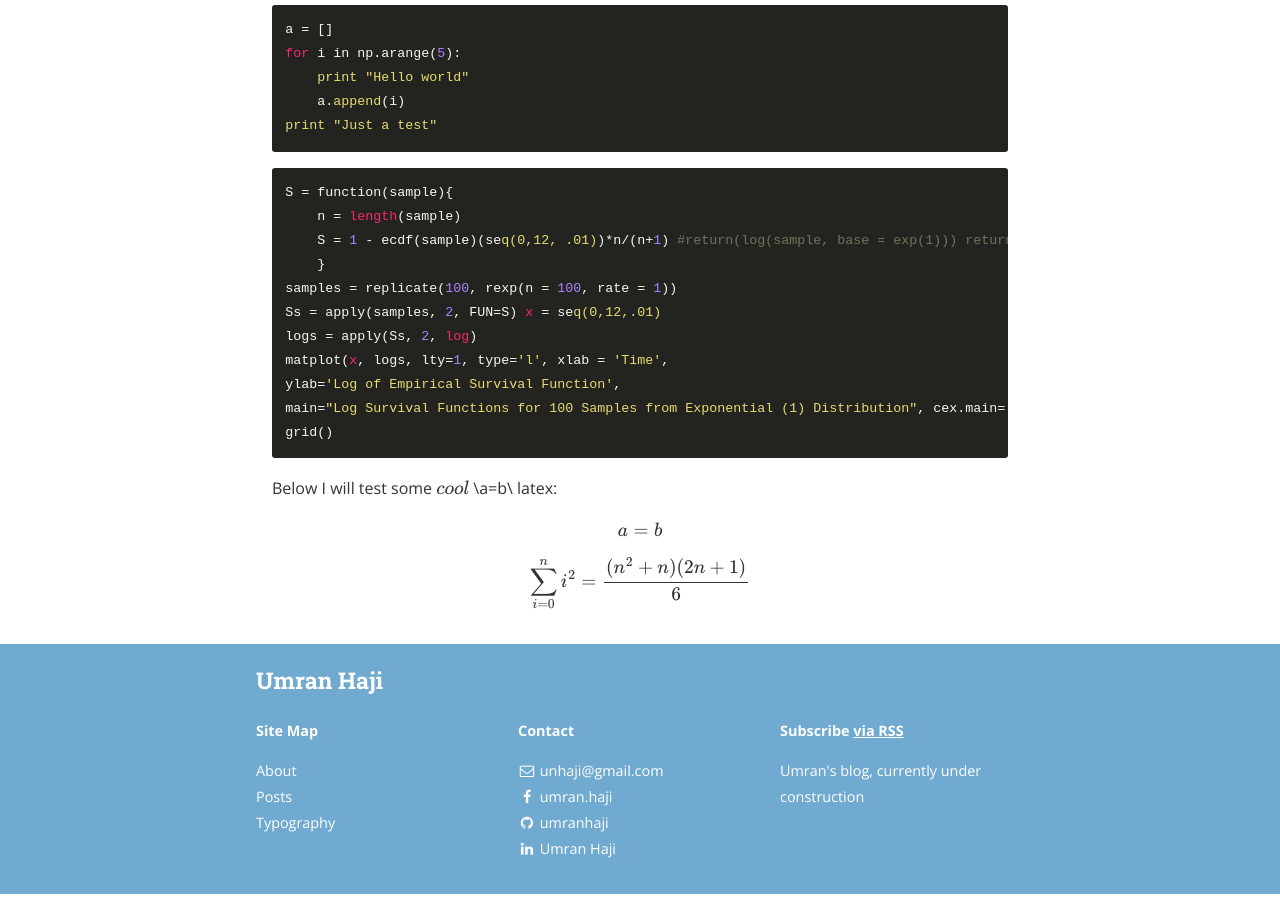
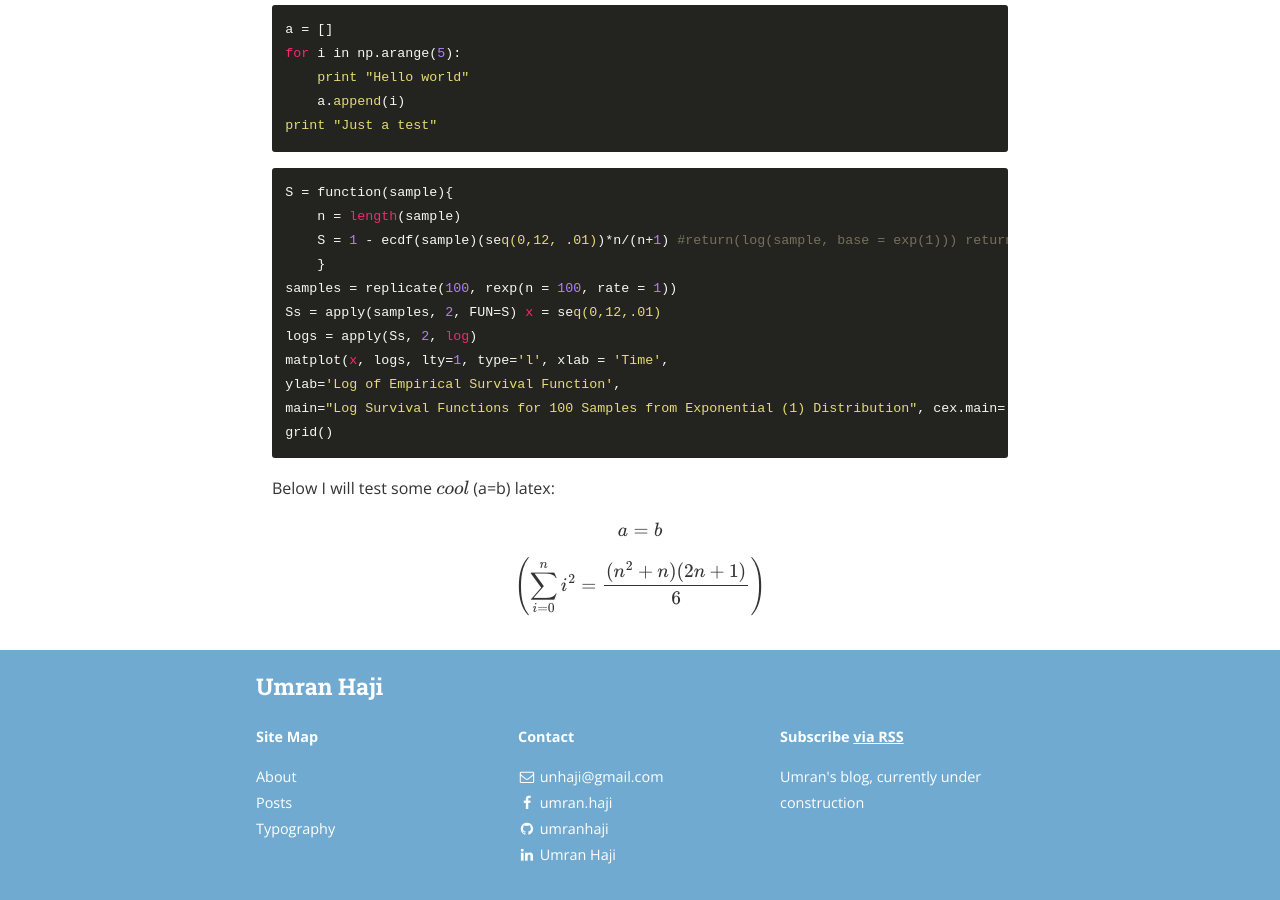
Before and after one commit to umranhaji/umranhaji.github.io, a Jekyll site: the page built from about.md, in a window 1280 px wide and 900 px high, scrolled down 758 px. Built offline with Jekyll 4.4.1, drawn with Linux system fonts in a browser that asks for light colours; nearby versions of some CDN libraries; formulas are drawn with MathJax 3.

Commit message:
Updated 'about.md' via CloudCannon

````diff
--- a/about.md
+++ b/about.md
@@ -34,8 +34,8 @@
 grid()
 ```
 
-Below I will test some $cool$ \a=b\ latex:
+Below I will test some $cool$ \(a=b\) latex:
 
 $$a = b$$
 
-$$\sum_{i=0}^n i^2 = \frac{(n^2+n)(2n+1)}{6}$$
+$$\left( \sum_{i=0}^n i^2 = \frac{(n^2+n)(2n+1)}{6} \right)$$
````
